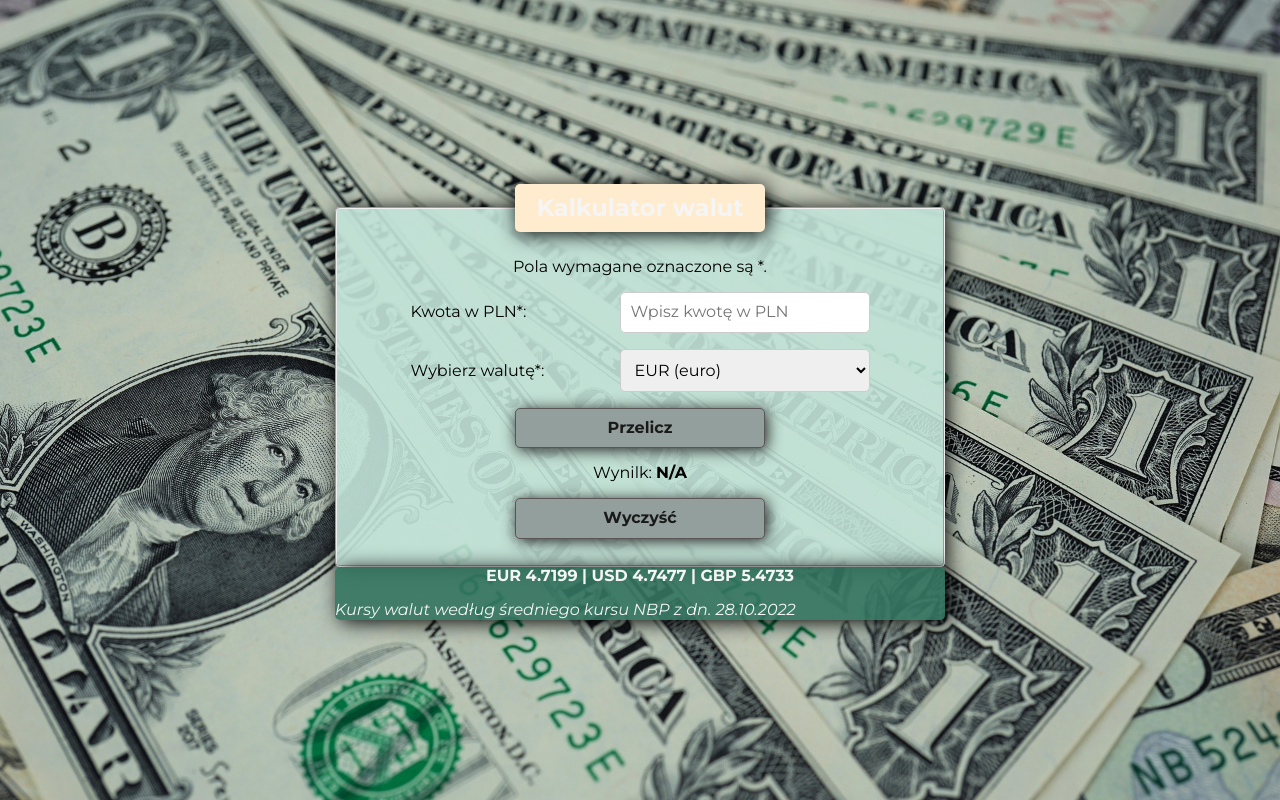
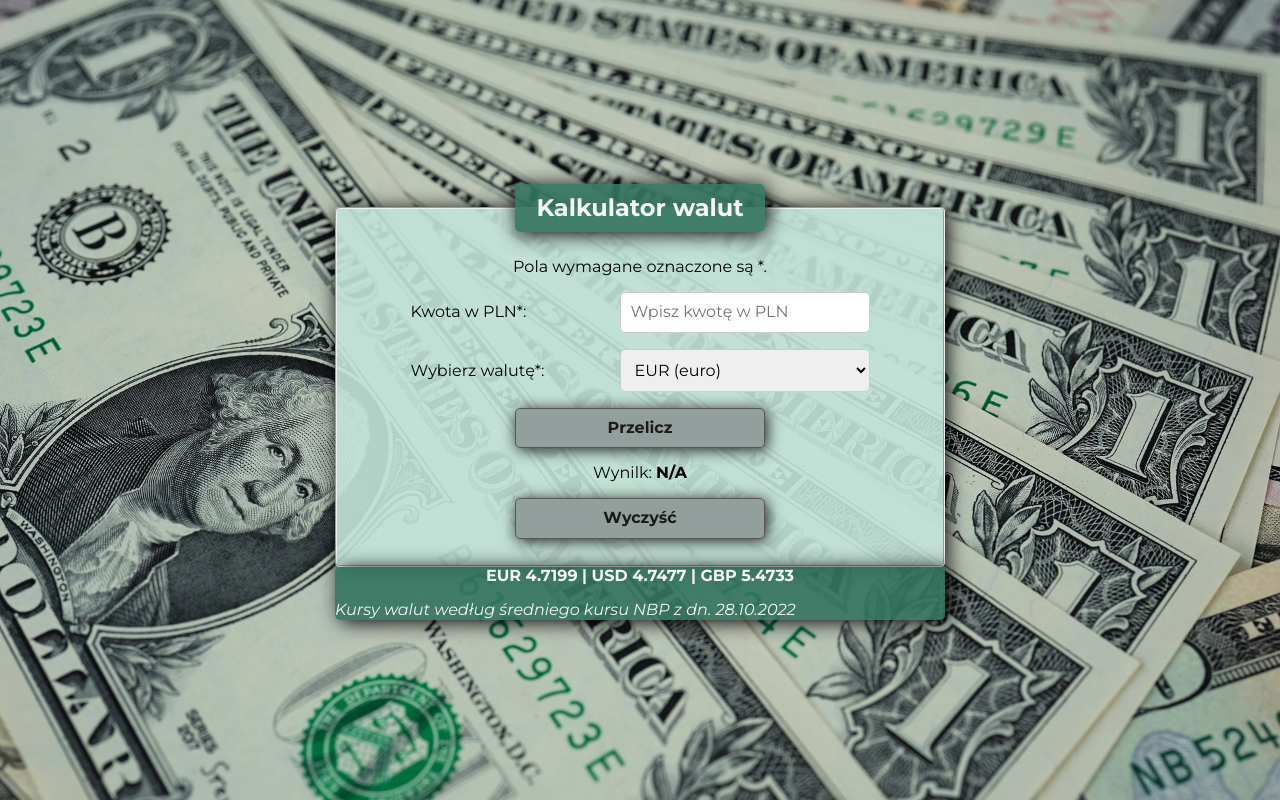
Before and after one commit to justynaboesche/Currency-conventer, a plain HTML site: page index.html in a window 1280 px wide. Drawn offline with nearby package versions, Linux system fonts and the light colour scheme.

Commit message:
background legend changed

```diff
--- a/css/form.css
+++ b/css/form.css
@@ -1,5 +1,5 @@
 .form__legend {
-    background-color: blanchedalmond;
+    background-color: hsl(161, 39%, 33%, 0.9);
     color: whitesmoke;
     font-size: 24px;
     max-width: 250px;
```
